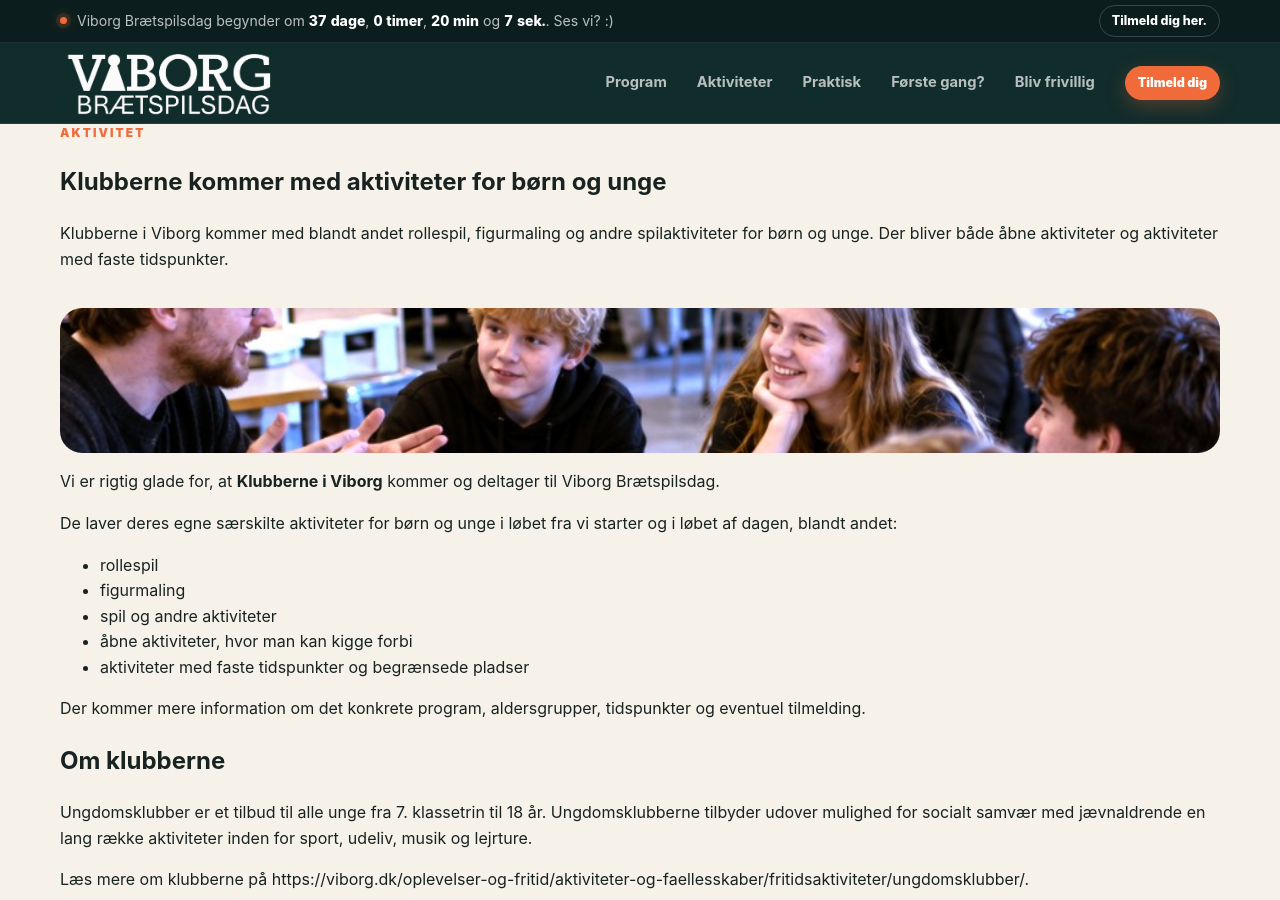
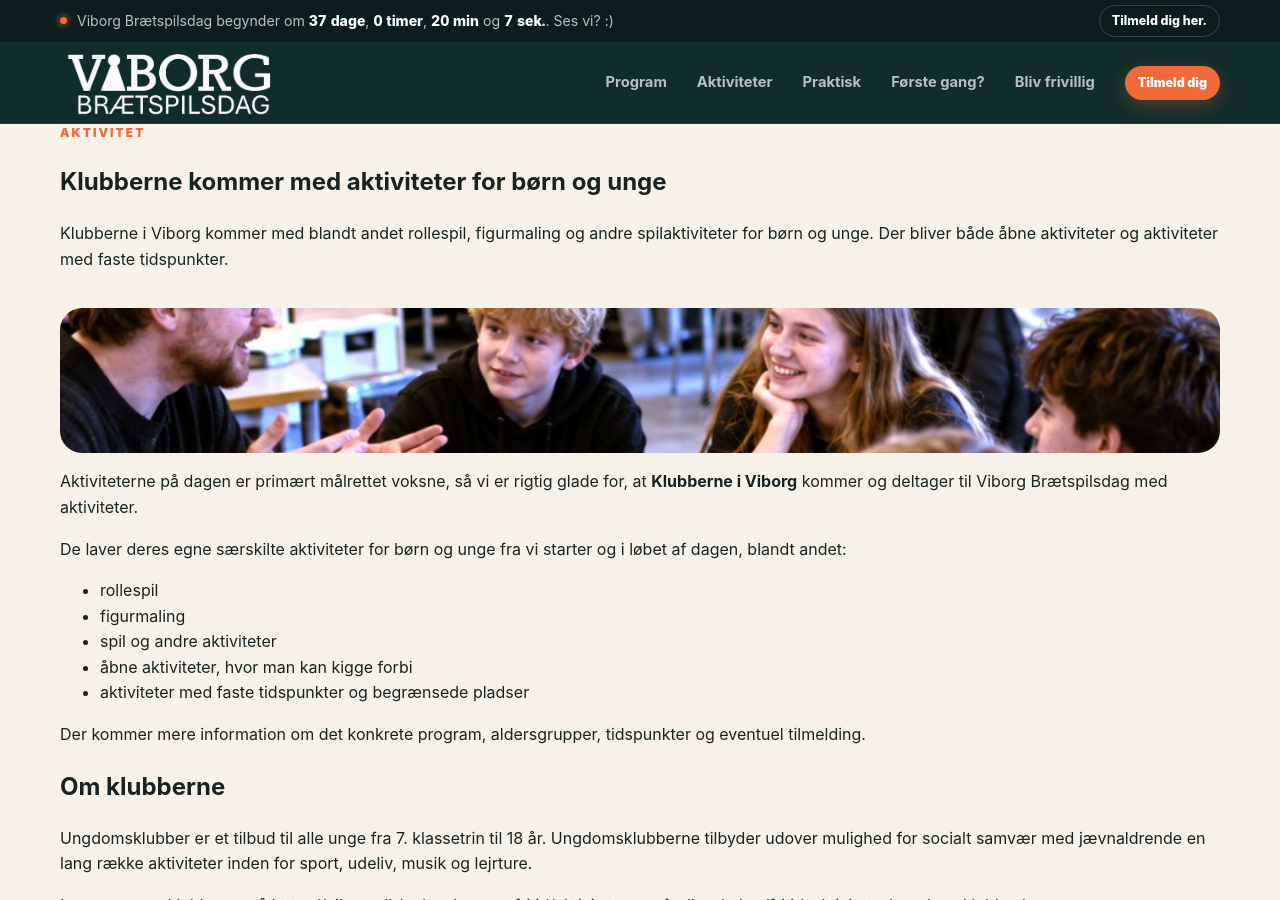
Before and after one commit to Andrejao/spilex, a Jekyll site: the page built from _posts/2026-10-02-klubberne-for-born.md, in a window 1280 px wide and 900 px high. Built offline with Jekyll 4.4.1, drawn with Linux system fonts in a browser that asks for light colours.

Commit message:
Update 2026-10-02-klubberne-for-born.md

```diff
--- a/_posts/2026-10-02-klubberne-for-born.md
+++ b/_posts/2026-10-02-klubberne-for-born.md
@@ -16,9 +16,9 @@
 filter_niveau: "let"
 ---
 
-Vi er rigtig glade for, at **Klubberne i Viborg** kommer og deltager til Viborg Brætspilsdag.
+Aktiviteterne på dagen er primært målrettet voksne, så vi er rigtig glade for, at **Klubberne i Viborg** kommer og deltager til Viborg Brætspilsdag med aktiviteter.
 
-De laver deres egne særskilte aktiviteter for børn og unge i løbet fra vi starter og i løbet af dagen, blandt andet:
+De laver deres egne særskilte aktiviteter for børn og unge fra vi starter og i løbet af dagen, blandt andet:
 
 - rollespil
 - figurmaling
```
